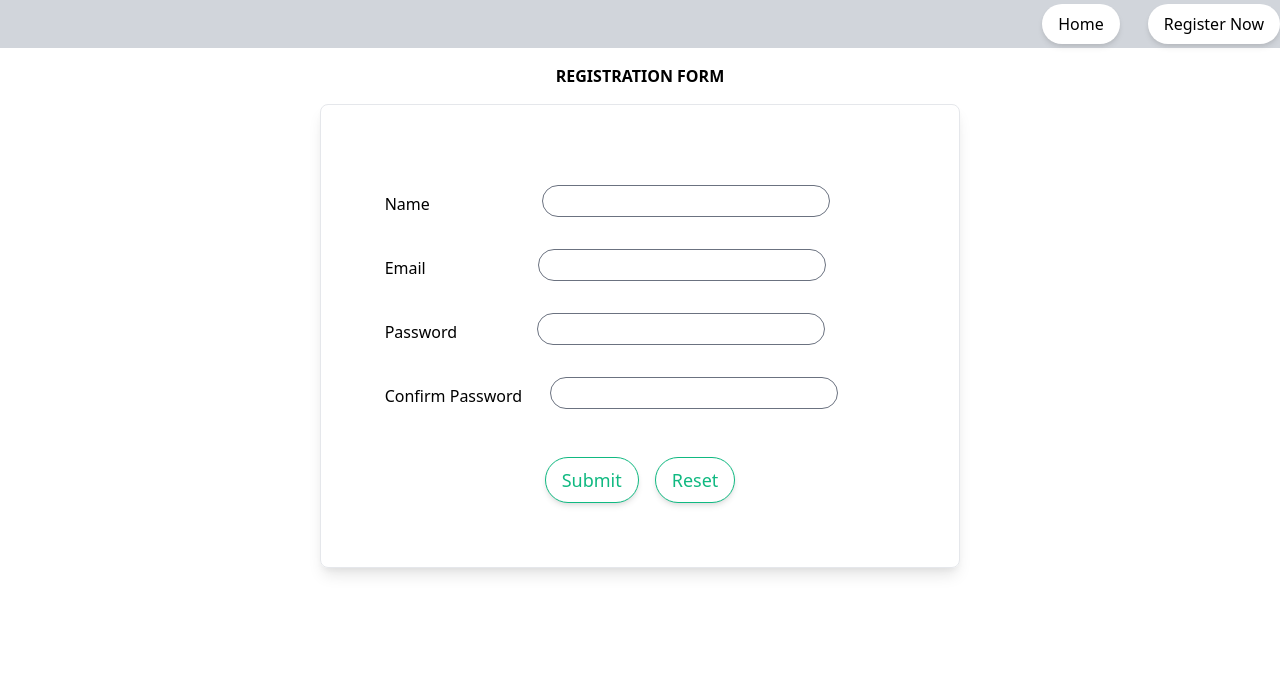
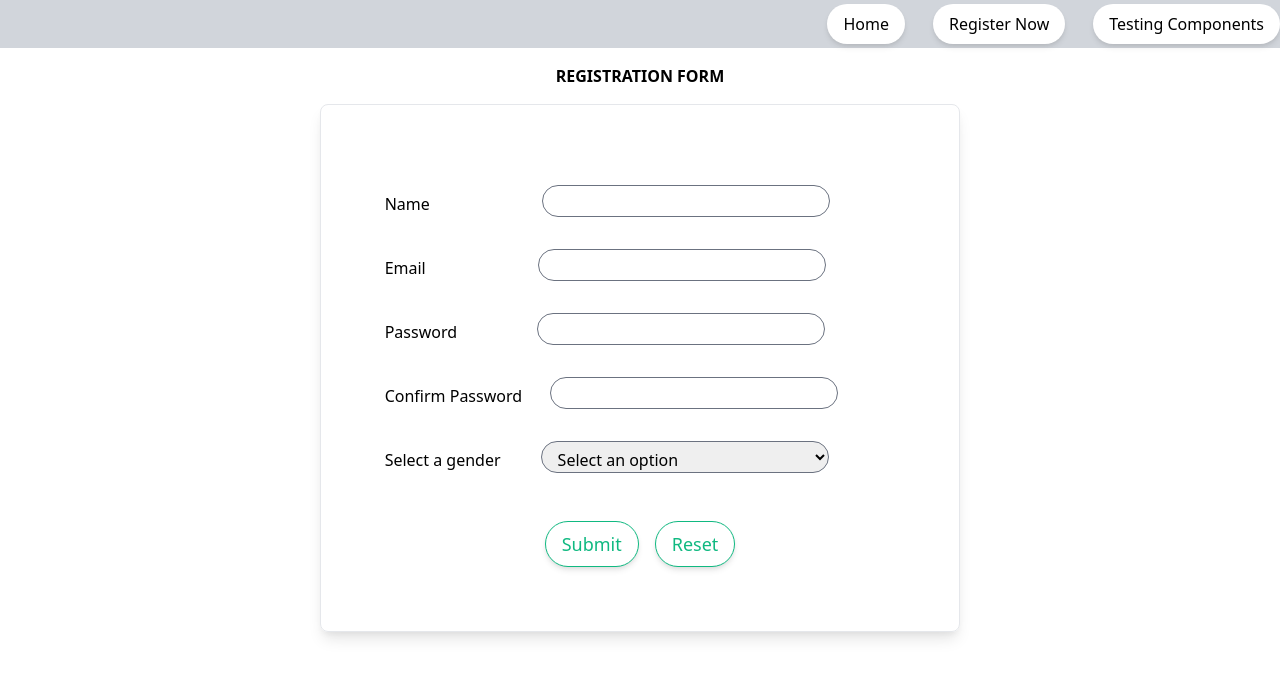
Before and after one commit to maeil99/tailwindcss-ft-next-playground, a Next.js app: page /register in a window 1280 px wide. Shown: the top 678 px of the page. Built offline with nearby package versions, Linux system fonts and the light colour scheme.

Commit message:
added Card component

```diff
--- a/components/Navbar.tsx
+++ b/components/Navbar.tsx
@@ -9,6 +9,9 @@ const Navbar = () =>  {
         <Link href='/register'>
         <a className='button bg-white h-10 hover:text-primary'>Register Now</a>
         </Link>
+        <Link href='/components'>
+        <a className='button bg-white h-10 hover:text-primary'>Testing Components</a>
+        </Link>
         </nav>
     )
 }
--- a/components/useFormik/Input.tsx
+++ b/components/useFormik/Input.tsx
@@ -5,8 +5,8 @@ interface InputProps {
   label: string;
   type?: string;
   value?: string | number | readonly string[] | undefined;
-  onChange?: ChangeEventHandler<HTMLInputElement> | undefined;
-  onBlur?: FocusEventHandler<HTMLInputElement> | undefined;
+  onChange: ChangeEventHandler<HTMLInputElement> | undefined;
+  onBlur: FocusEventHandler<HTMLInputElement> | undefined;
   className?: string;
 }
 
--- /dev/null
+++ b/components/useFormik/Select.tsx
@@ -0,0 +1,48 @@
+import React, { ChangeEventHandler, FocusEventHandler } from "react";
+
+interface OptionsProps {
+  value: string;
+  key: string;
+}
+
+interface ISelectProps {
+  name: string;
+  label: string;
+  options: OptionsProps[];
+  value: string | number | readonly string[] | undefined;
+  onChange: ChangeEventHandler<HTMLSelectElement> | undefined;
+  onBlur: FocusEventHandler<HTMLSelectElement> | undefined;
+  className?: string;
+}
+
+function Select({
+  label,
+  name,
+  options,
+  className,
+  onBlur,
+  onChange,
+  value,
+}: ISelectProps) {
+  return (
+    <>
+      <label htmlFor={name}>{label}</label>
+      <select
+        name={name}
+        id={name}
+        value={value}
+        onChange={onChange}
+        onBlur={onBlur}
+        className={`registerField ${className}`}
+      >
+        {options.map((option) => (
+          <option key={option.key} value={option.value}>
+            {option.key}
+          </option>
+        ))}
+      </select>
+    </>
+  );
+}
+
+export default Select;
--- a/pages/register.tsx
+++ b/pages/register.tsx
@@ -3,6 +3,7 @@ import { useFormik } from "formik";
 import { useState } from "react";
 import Input from "../components/useFormik/Input";
 import Button, { Type } from "../components/Button";
+import Select from "../components/useFormik/Select";
 
 const UseFormikRegisterationForm = () => {
   const initialValues: IRegisterProps = {
@@ -10,6 +11,7 @@ const UseFormikRegisterationForm = () => {
     email: "",
     password: "",
     confirmPassword: "",
+    gender: "",
   };
 
   const [data, setData] = useState<IRegisterProps>(
@@ -41,8 +43,15 @@ const UseFormikRegisterationForm = () => {
       confirmPassword: Yup.string()
         .oneOf([Yup.ref("password"), ""], "Password must match")
         .required("Required"),
+      gender: Yup.string().required("Required"),
     }),
   });
+
+  const genderOptions = [
+    { key: "Select an option", value: "" },
+    { key: "Male", value: "male" },
+    { key: "Female", value: "female" },
+  ];
 
   // console.log("Visited Field : ", formik.touched);
   //console.log("Form values: ", formik.values);
@@ -116,6 +125,21 @@ const UseFormikRegisterationForm = () => {
               ? formik.errors.confirmPassword
               : null}
           </div>
+          <div className="space-x-10 py-4">
+            <Select
+              label="Select a gender"
+              name="gender"
+              value={formik.values.gender}
+              options={genderOptions}
+              onBlur={formik.handleBlur}
+              onChange={formik.handleChange}
+            />
+          </div>
+          <div className="text-red-600 ml-40">
+            {formik.touched.gender && formik.errors.gender
+              ? formik.errors.gender
+              : null}
+          </div>
           <div className="space-x-4 justify-center px-40 pt-8">
             <Button type={Type.SUBMIT}>Submit</Button>
             <Button type={Type.RESET}>Reset</Button>
@@ -143,6 +167,7 @@ interface IRegisterProps {
   password: string;
   confirmPassword: string;
   className?: string;
+  gender: string;
 }
 
 const DisplayData = (props: IRegisterProps) => {
@@ -151,6 +176,7 @@ const DisplayData = (props: IRegisterProps) => {
       <p>Name : {props.name}</p>
       <p>Email : {props.email}</p>
       <p>Password : {props.password}</p>
+      <p>Gender : {props.gender}</p>
     </div>
   );
 };
--- a/pages/registerNew.tsx
+++ b/pages/registerNew.tsx
@@ -4,6 +4,7 @@ import { useState } from "react";
 import InputField, { InputType } from "../components/Formik/InputField";
 import Button, { Type } from "../components/Button";
 import SelectField from "../components/Formik/SelectField";
+import { PropsValue, MultiValue } from "react-select";
 
 const Register = () => {
   const initialValues: IRegisterProps = {
```
Also changed, not shown: components/Card.tsx (added, +42 -0 lines), components/Formik/SelectField.tsx (+25 -10 lines), pages/components.tsx (added, +22 -0 lines), public/Qoukka.jpg (added).
